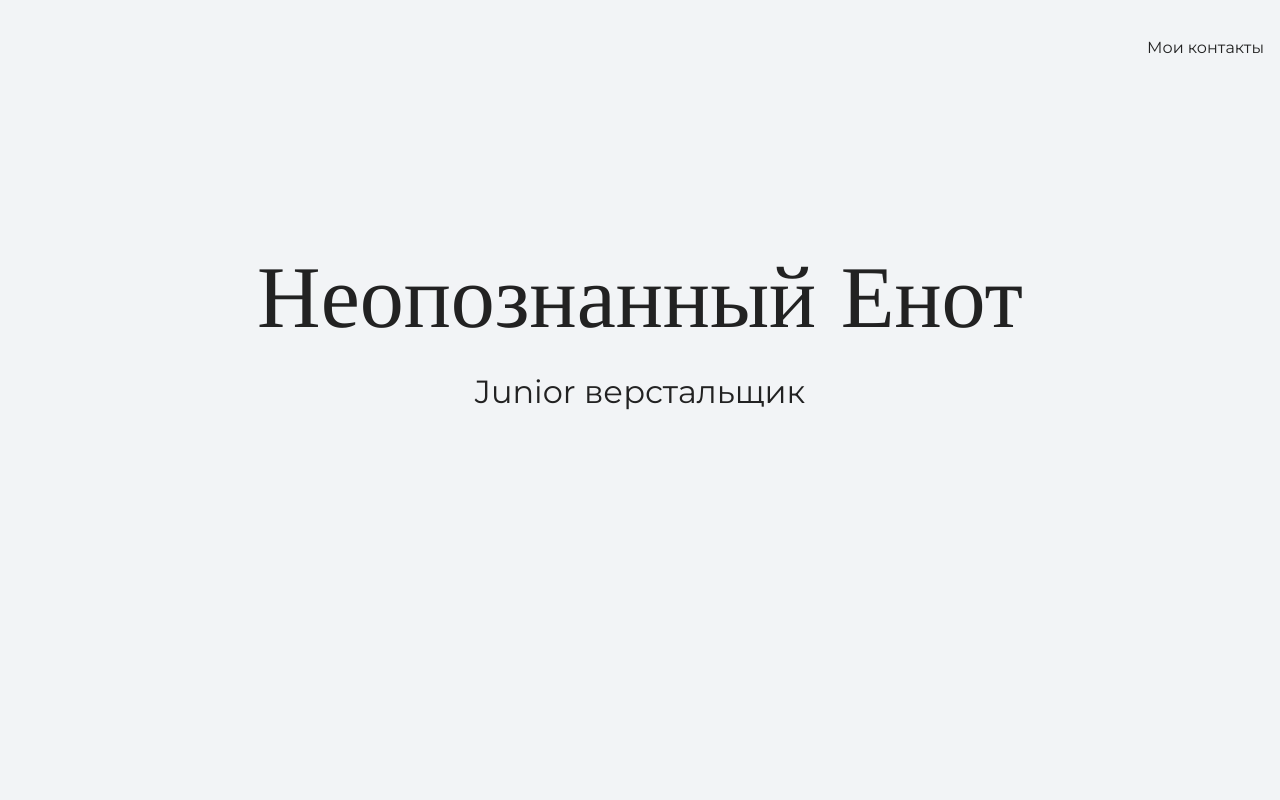
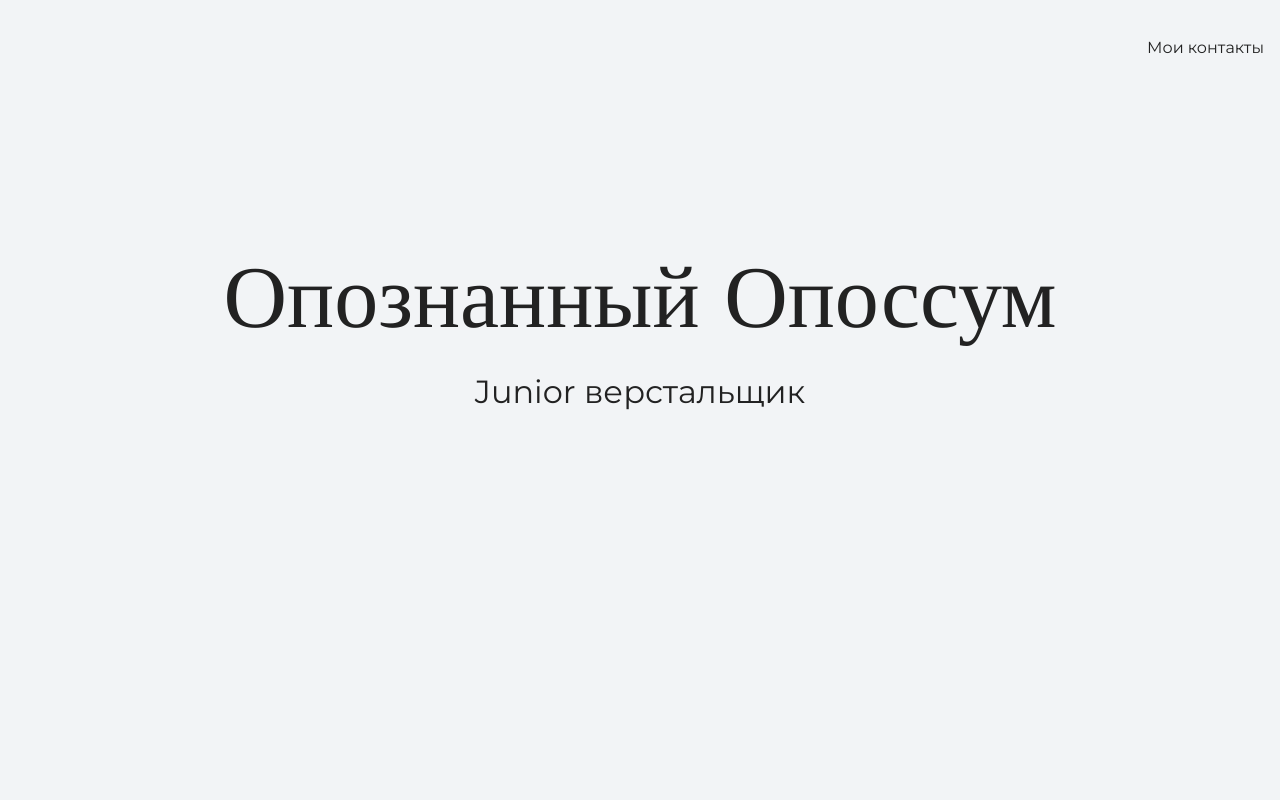
Before and after one commit to ShepelevJS/my-site, a plain HTML site: page index.html in a window 1280 px wide. Shown: the top 800 px of the page. Drawn offline with nearby package versions, Linux system fonts and the light colour scheme.

Commit message:
Меняет текст на главной странице

```diff
--- a/index.html
+++ b/index.html
@@ -16,7 +16,7 @@
 
     <section class="hero-image">
       <div class="container">
-      <h1 class="heading">Неопознанный Енот</h1>
+      <h1 class="heading">Опознанный Опоссум</h1>
       <p>Junior верстальщик</p>
       </div>
     </section>
```
